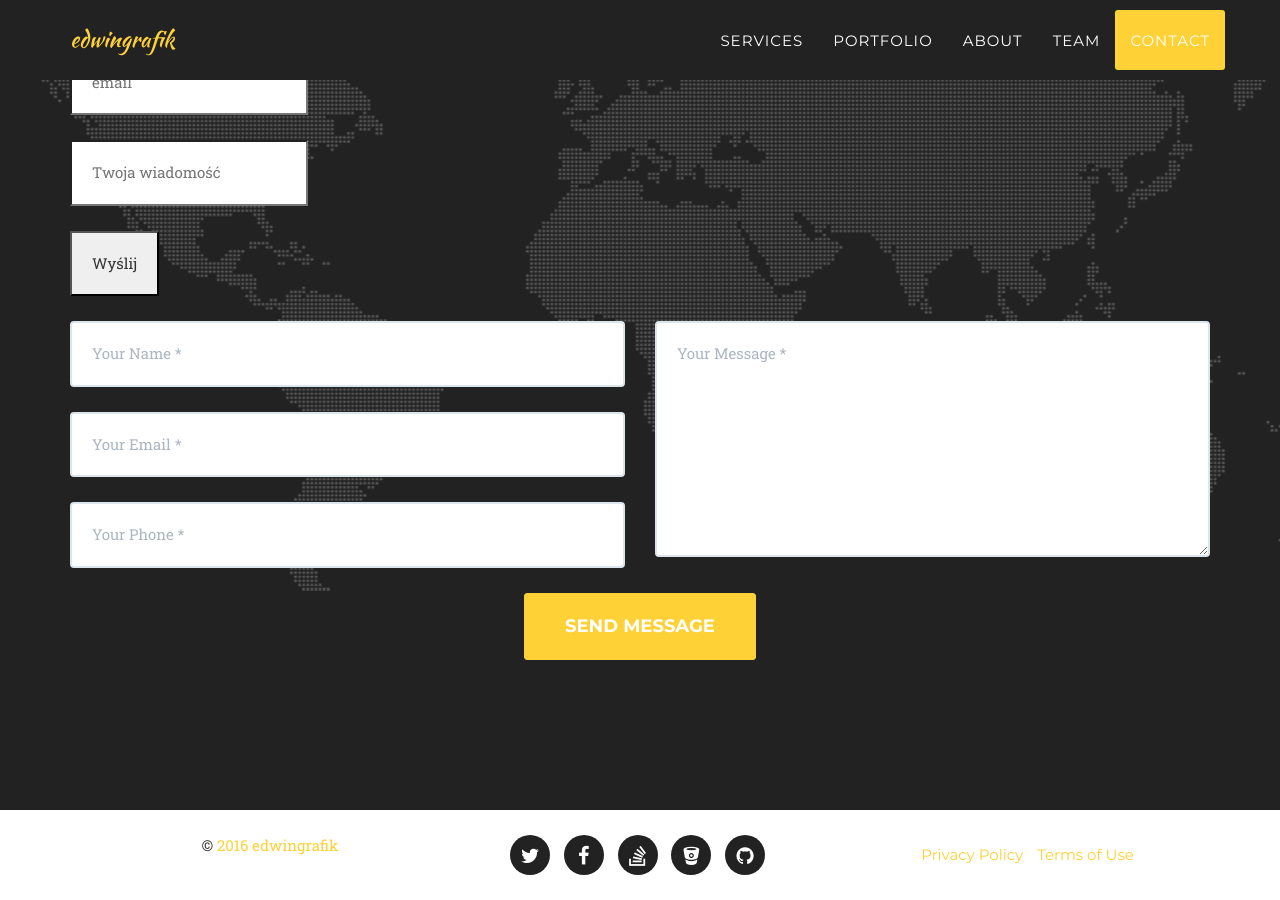
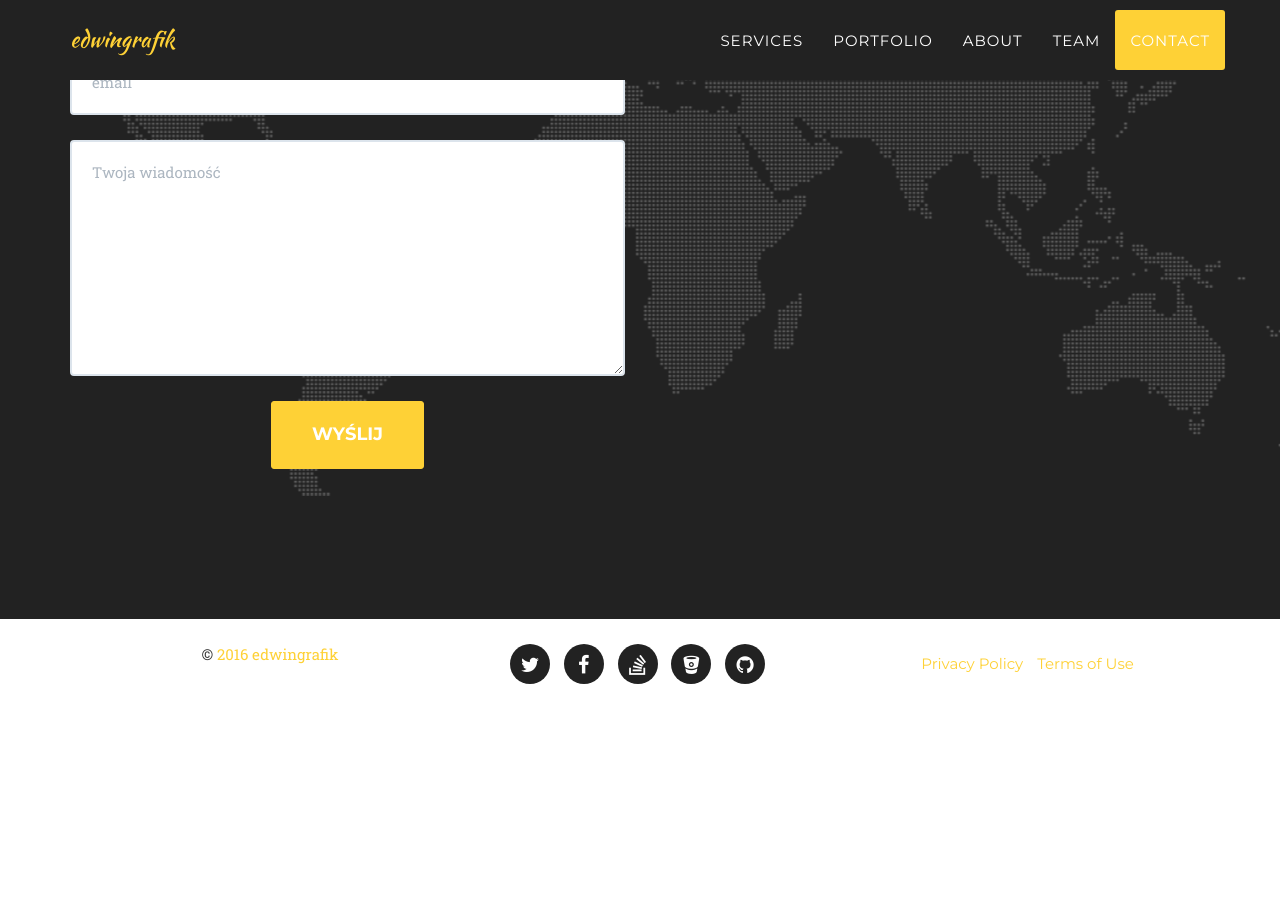
Before and after one commit to edwingrafik/edwingrafik.github.io, a Jekyll site: the page built from index.html, in a window 1280 px wide and 900 px high, scrolled down 5997 px. Built offline with Jekyll 4.4.1, drawn with Linux system fonts in a browser that asks for light colours; some web fonts are replaced; after the commit the page ends 6706 px from its top, so only the background shows below that.

Commit message:
Update contact.html

```diff
--- a/_includes/contact.html
+++ b/_includes/contact.html
@@ -12,47 +12,20 @@
           <div class="row">
             <div class="col-md-6">
               <div class="control-group form-group">
-                              <input type="text" name="name" value placeholder="imię">
-                            </div>
-                            <div class="control-group form-group">
-                              <input type="email" name="_replyto" value placeholder="email">
-                            </div>
-                            <div class="control-group form-group">
-                              <input type="text" name="message" value placeholder="Twoja wiadomość">
-                            </div>
-                            <div class="control-group form-group">
-                              <input type="submit" value="Wyślij">
-                            </div>
-                      </div>
-                    </div>
-								    </form>
-
-                    <form name="sentMessage" id="contactForm" novalidate>
-                        <div class="row">
-                            <div class="col-md-6">
-                                <div class="control-group form-group">
-                                    <input type="text" class="form-control" placeholder="Your Name *" id="name" required data-validation-required-message="Please enter your name.">
+                <input type="text" name="name" class="form-control" value placeholder="imię">
                 <p class="help-block text-danger"></p>
               </div>
               <div class="control-group form-group">
-                                    <input type="email" class="form-control" placeholder="Your Email *" id="email" required data-validation-required-message="Please enter your email address.">
+                <input type="email" name="_replyto" class="form-control" value placeholder="email">
                 <p class="help-block text-danger"></p>
               </div>
               <div class="control-group form-group">
-                                    <input type="tel" class="form-control" placeholder="Your Phone *" id="phone" required data-validation-required-message="Please enter your phone number.">
+                <textarea type="text" name="message" class="form-control" value placeholder="Twoja wiadomość"></textarea>
                 <p class="help-block text-danger"></p>
               </div>
+              <div class="col-lg-12 text-center">
+                <input type="submit" class="btn btn-xl" value="Wyślij">
               </div>
-                            <div class="col-md-6">
-                                <div class="control-group form-group">
-                                    <textarea class="form-control" placeholder="Your Message *" id="message" required data-validation-required-message="Please enter a message."></textarea>
-                                    <p class="help-block text-danger"></p>
-                                </div>
-                            </div>
-                            <div class="clearfix"></div>
-                            <div class="col-lg-12 text-center">
-                                <div id="success"></div>
-                                <button type="submit" class="btn btn-xl">Send Message</button>
             </div>
           </div>
         </form>
```
Lines whose indentation alone changed are shown as unchanged.
